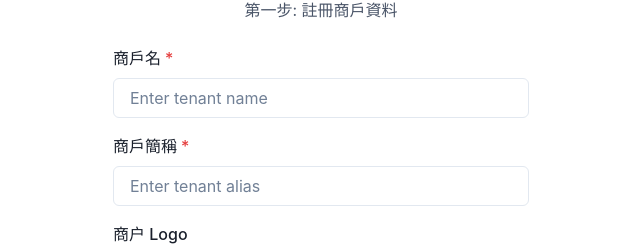
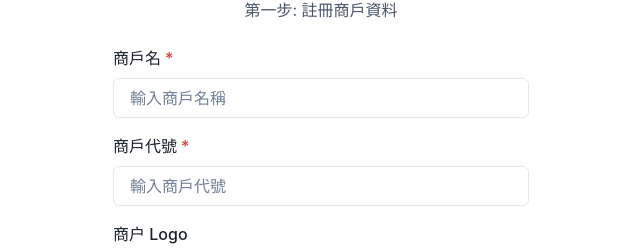
Before and after one commit to daiyunwei1998/agent-platform, a Next.js app: page /signin in a window 1280 px wide. Shown: the part 183-435 px from the top of the page, without its empty margins (319-959 px from the left). Built offline with nearby package versions, Linux system fonts and the light colour scheme.

Commit message:
chore: Update error message and input placeholders in TwoStepAccountCreationForm component

```diff
--- a/app/signin/page.js
+++ b/app/signin/page.js
@@ -92,7 +92,7 @@ const TwoStepAccountCreationForm = () => {
             case "DUPLICATE_TENANT_NAME":
               throw new Error("商戶名稱已被註冊");
             case "DUPLICATE_TENANT_ALIAS":
-              throw new Error("商戶簡稱已被註冊");
+              throw new Error("商戶代號已被註冊");
             default:
               throw new Error(errorData.detail.message || "商戶註冊失敗");
           }
@@ -230,12 +230,12 @@ const TwoStepAccountCreationForm = () => {
               <>
                 <FormControl isRequired>
                   <FormLabel>商戶名</FormLabel>
-                  <Input name="tenant" value={formData.tenant} onChange={handleInputChange} placeholder="Enter tenant name" />
+                  <Input name="tenant" value={formData.tenant} onChange={handleInputChange} placeholder="輸入商戶名稱" />
                 </FormControl>
 
                 <FormControl isRequired>
-                  <FormLabel>商戶簡稱</FormLabel>
-                  <Input name="tenantAlias" value={formData.tenantAlias} onChange={handleInputChange} placeholder="Enter tenant alias" />
+                  <FormLabel>商戶代號</FormLabel>
+                  <Input name="tenantAlias" value={formData.tenantAlias} onChange={handleInputChange} placeholder="輸入商戶代號" />
                 </FormControl>
 
                 <FormControl>
@@ -294,7 +294,7 @@ const TwoStepAccountCreationForm = () => {
                     上一步
                   </Button>
                   <Button colorScheme="blue" w="full" type="submit" isLoading={isLoading}>
-                    {isLoading ? <Spinner size="sm" /> : "Create account"}
+                    {isLoading ? <Spinner size="sm" /> : "建立賬戶"}
                   </Button>
                 </HStack>
               </>
```
